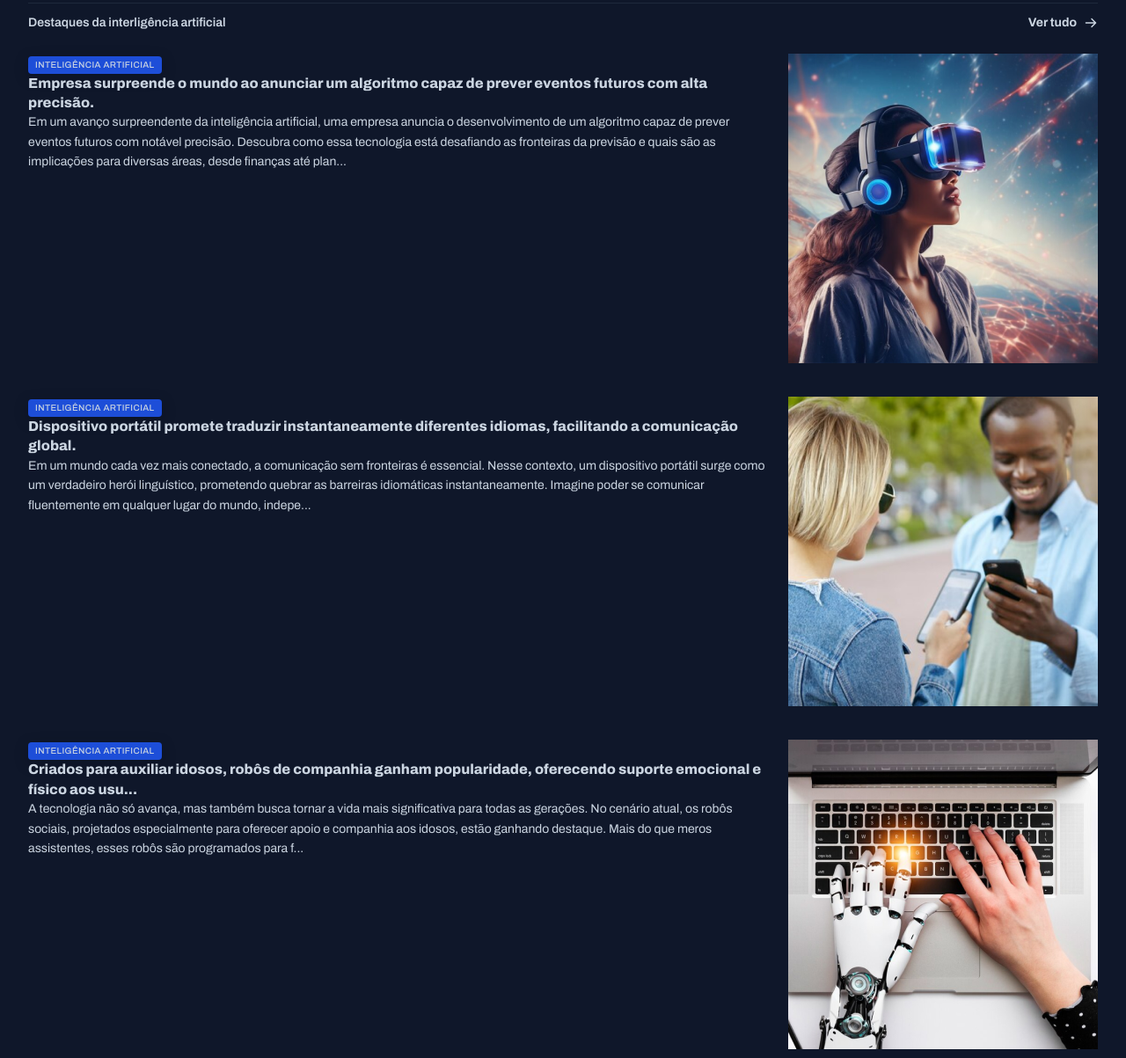
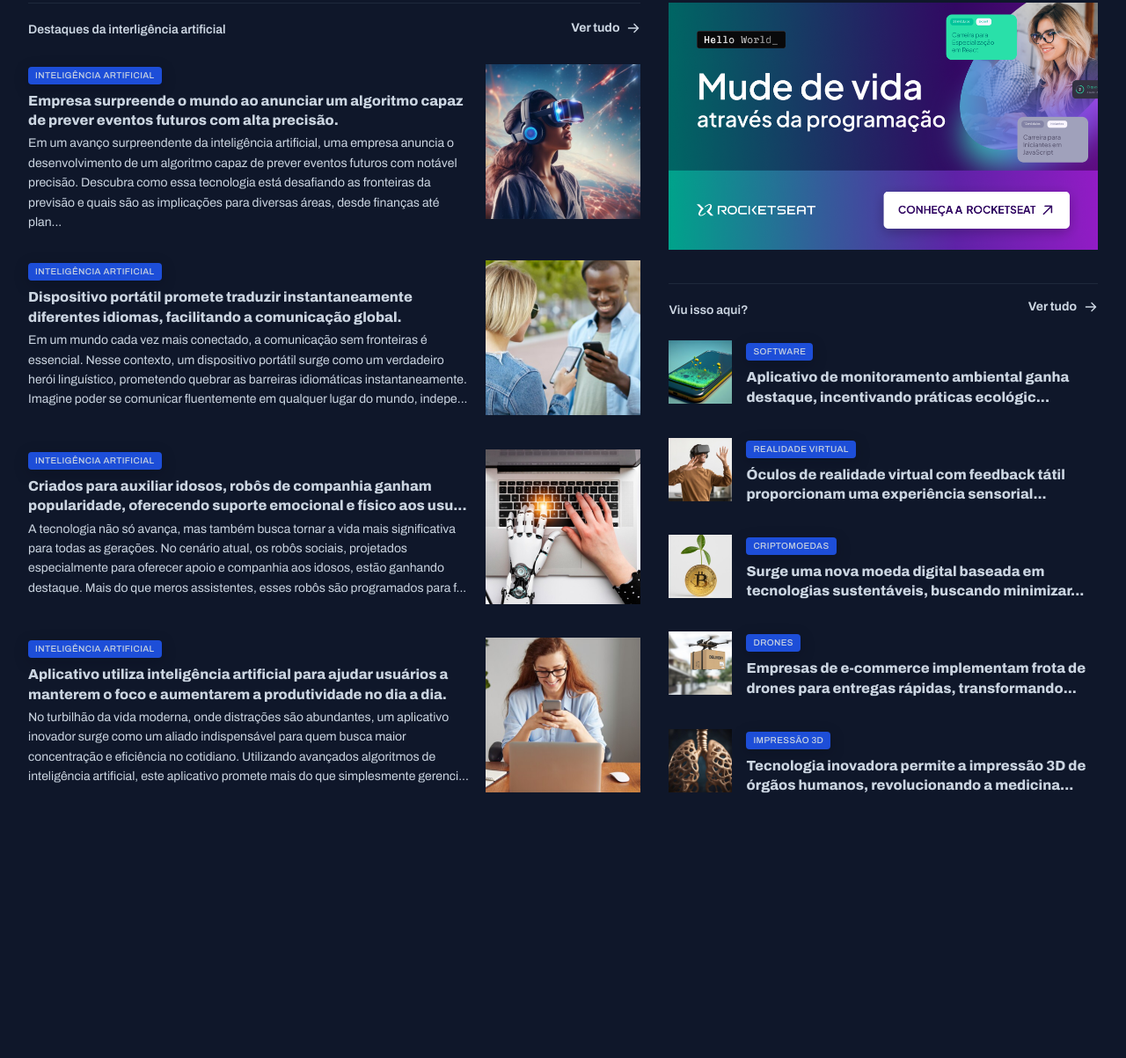
Before and after one commit to felipekenjii/projeto-portal-de-noticias, a plain HTML site: page index.html in a window 1280 px wide. Shown: the part 1060-2263 px from the top of the page at 88% size. After the commit the page ends 2008 px from the top, so only its background shows below. Drawn offline with Linux system fonts and the light colour scheme.

Commit message:
Estilizando os últimos cards

```diff
--- a/index.html
+++ b/index.html
@@ -215,7 +215,7 @@
       </div>
     </section>
 
-    <div>
+    <aside>
       <div id="ads">
         <img src="assets/Ads.png" alt="">
       </div>
@@ -235,9 +235,9 @@
               </div>
 
               <div>
-                <span class="content-tag">Inteligência Artificial</span>
+                <span class="content-tag">Software</span>
                 <h3 class="text-xl">
-                  Aplicativo de monitoramento ambiental ganha destaque, incentivando práticas ecológicas e prom...
+                  Aplicativo de monitoramento ambiental ganha destaque, incentivando práticas ecológic...
                 </h3>
               </div>
             </article>
@@ -250,7 +250,7 @@
               <div>
                 <span class="content-tag">Realidade virtual</span>
                 <h3 class="text-xl">
-                  Óculos de realidade virtual com feedback tátil proporcionam uma experiência sensorial complet...
+                  Óculos de realidade virtual com feedback tátil proporcionam uma experiência sensorial...
                 </h3>
               </div>
             </article>
@@ -263,7 +263,7 @@
               <div>
                 <span class="content-tag">Criptomoedas</span>
                 <h3 class="text-xl">
-                  Surge uma nova moeda digital baseada em tecnologias sustentáveis, buscando minimizar o i...
+                  Surge uma nova moeda digital baseada em tecnologias sustentáveis, buscando minimizar...
                 </h3>
               </div>
             </article>
@@ -276,7 +276,7 @@
               <div>
                 <span class="content-tag">Drones</span>
                 <h3 class="text-xl">
-                  Empresas de e-commerce implementam frota de drones para entregas rápidas, transformando o ce...
+                  Empresas de e-commerce implementam frota de drones para entregas rápidas, transformando...
                 </h3>
               </div>
             </article>
@@ -289,13 +289,13 @@
               <div>
                 <span class="content-tag">Impressão 3d</span>
                 <h3 class="text-xl">
-                  Tecnologia inovadora permite a impressão 3D de órgãos humanos, revolucionando a medicina e a li...
+                  Tecnologia inovadora permite a impressão 3D de órgãos humanos, revolucionando a medicina...
                 </h3>
               </div>
             </article>
           </div>
         </section>
-    </div>
+    </aside>
   </main>
 </body>
 </html>
--- a/styles/global.css
+++ b/styles/global.css
@@ -52,8 +52,16 @@ img {
 }
 
 main {
-  margin-top: 40px;
-  gap: 80px;
+  margin-block: 40px;
+  row-gap: 80px;
+  column-gap: 32px;
+
+  grid-template-columns: 2fr 1.4fr;
+
+  grid-template-areas:
+  "featured featured"
+  "weekly weekly"
+  "ai aside ";
 }
 
 .content-tag {
--- a/styles/sections.css
+++ b/styles/sections.css
@@ -22,6 +22,7 @@ section header {
 }
 
 #featured {
+  grid-area: featured;
   img {
     height: 100%;
     object-fit: cover;
@@ -55,7 +56,7 @@ section header {
 }
 
 #weekly {
-
+  grid-area: weekly;
   &>div {
     grid-template-columns: repeat(4, 292px);
   }
@@ -79,3 +80,34 @@ section header {
     }
   }
 }
+
+#ai {
+  grid-area: ai;
+  img {
+    width: 176px;
+    aspect-ratio: 1/1;
+    object-fit: cover;
+  }
+
+  h3 {
+    margin-block: 8px 4px;
+  }
+}
+
+aside {
+  grid-area: aside;
+}
+
+#more {
+  margin-top: 32px;
+
+  h3 {
+    margin-top: 8px;
+  }
+
+  img {
+    width: 72px;
+    aspect-ratio: 1/1;
+    object-fit: cover;
+  }
+}
```
